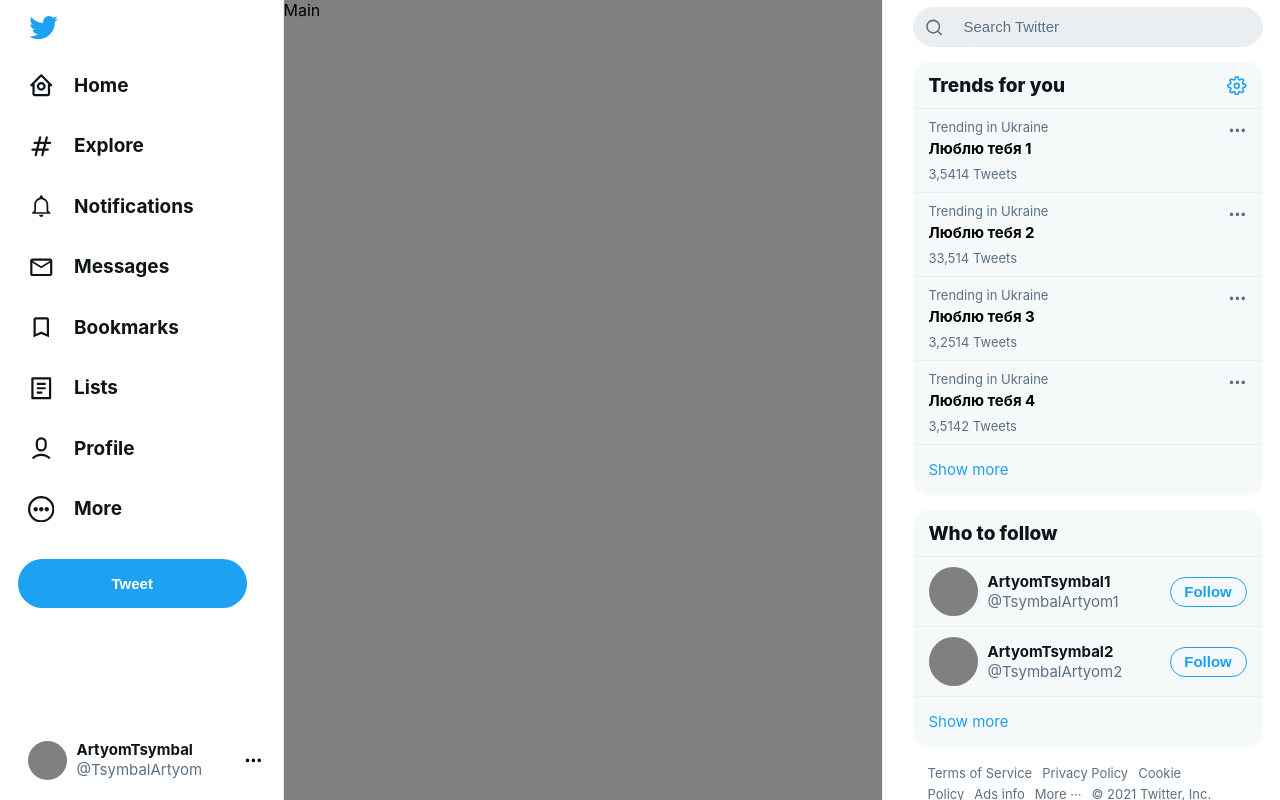
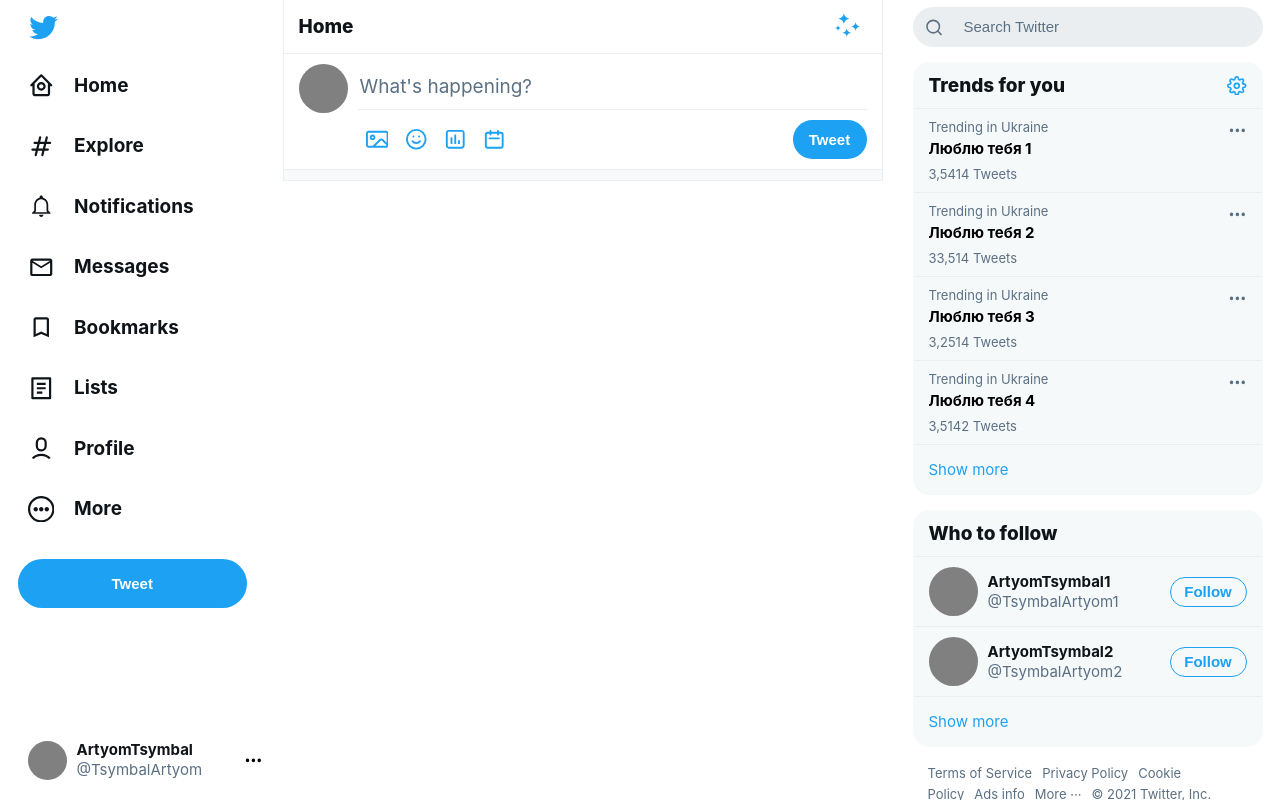
Before and after one commit to Artem-Tsymbal/Twitter-Clone-Frontend, a React (Create React App) app: page /home in a window 1280 px wide. Shown: the top 800 px of the page. Built offline with nearby package versions, Linux system fonts and the light colour scheme.

Commit message:
Feature/added_AddTweetForm_component_view

```diff
--- /dev/null
+++ b/src/components/common/AddTweetForm/AddTweetForm.scss
@@ -0,0 +1,107 @@
+.add-tweet {
+  &-form {
+    &__wrapper {
+      padding-bottom: 5px;
+    }
+    &__container {
+      padding: 5px 15px 5px 15px;
+      display: flex;
+    }
+    &__block-image {
+      margin-right: 10px;
+      padding-top: 5px;
+    }
+    &__image {
+      width: 49px;
+      height: 49px;
+      border-radius: 9999px;
+      background-color: grey;
+      box-shadow: rgb(0 0 0 / 2%) 0px 0px 2px inset;
+      transition-duration: 0.2s;
+      transition-property: background-color;
+      &:hover {
+        background-color: rgba(51, 51, 51, 0.15);
+      }
+    }
+    &__block-content {
+      padding-top: 5px;
+      display: flex;
+      flex-grow: 1;
+      flex-direction: column;
+    }
+    &__textarea {
+      width: 100%;
+      padding-top: 10px;
+      padding-bottom: 10px;
+      outline: none;
+      border: none;
+      font-size: 19px;
+      font-weight: 400;
+      line-height: 25px;
+      font-family: inherit;
+      color: #0f1419;
+      white-space: pre-wrap;
+      overflow-wrap: break-word;
+      resize: none;
+      &::placeholder {
+        color: #5b7083;
+      }
+    }
+  }
+  &-actions {
+    &__wrapper {
+      display: flex;
+      justify-content: space-between;
+      align-items: center;
+      border-top: 1px solid rgb(235, 238, 240);
+    }
+    &__bar {
+      margin-top: 10px;
+      display: flex;
+    }
+    &__icon-wrapper {
+      width: 39px;
+      height: 39px;
+      display: flex;
+      justify-content: center;
+      align-items: center;
+      border-radius: 9999px;
+      transition-duration: 0.2s;
+      transition-property: background-color;
+      cursor: pointer;
+      &:hover {
+        background-color: rgba(29, 161, 242, 0.2);
+      }
+    }
+    &__icon {
+      width: 22.5px;
+      height: 22.5px;
+      color: #1da1f2;
+    }
+    &__button {
+      width: 74px;
+      height: 39px;
+      margin-top: 10px;
+      margin-left: 10px;
+      font-size: 15px;
+      font-weight: 700;
+      line-height: 20px;
+      color: rgb(255, 255, 255);
+      background-color: #1da1f2;
+      outline: none;
+      border-style: none;
+      border-radius: 9999px;
+      transition-duration: 0.2s;
+      transition-property: background-color, box-shadow;
+      cursor: pointer;
+      &:hover {
+        background-color: rgb(26, 145, 218);
+        box-shadow: rgb(0 0 0 / 8%) 0px 8px 28px;
+      }
+      &:active {
+        background-color: rgb(23, 129, 194);
+        box-shadow: rgb(0 0 0 / 8%) 0px 8px 28px;
+      }
+    }
+  }
+}
--- /dev/null
+++ b/src/components/common/AddTweetForm/AddTweetForm.tsx
@@ -0,0 +1,59 @@
+import React from 'react';
+import './AddTweetForm.scss';
+import { HiOutlineCalendar } from 'react-icons/hi';
+import { CgPoll, CgImage } from 'react-icons/cg';
+import { FiSmile } from 'react-icons/fi';
+
+const AddTweetForm: React.FC = () => {
+  const [draftRows, setDraftRows] = React.useState(1);
+
+  const handleChange = (event: React.ChangeEvent<HTMLTextAreaElement>) => {
+    event.target['rows'] = 1;
+    const textareaLineHeight = 25;
+    const currentRows = Math.floor(event.target.scrollHeight / textareaLineHeight);
+    event.target.rows = currentRows;
+    setDraftRows(currentRows);
+  };
+
+  return (
+    <div className="add-tweet-form__wrapper">
+      <div className="add-tweet-form__container">
+
+        <div className="add-tweet-form__block-image">
+          <div className="add-tweet-form__image" />
+        </div>
+
+        <div className="add-tweet-form__block-content">
+          <textarea
+            className="add-tweet-form__textarea"
+            rows={draftRows}
+            id="draft-input"
+            placeholder="What's happening?"
+            onChange={handleChange}
+          ></textarea>
+
+          <div className="add-tweet-actions__wrapper">
+            <div className="add-tweet-actions__bar">
+              <div className="add-tweet-actions__icon-wrapper">
+                <CgImage className="add-tweet-actions__icon" />
+              </div>
+              <div className="add-tweet-actions__icon-wrapper">
+                <FiSmile className="add-tweet-actions__icon" />
+              </div>
+              <div className="add-tweet-actions__icon-wrapper">
+                <CgPoll className="add-tweet-actions__icon" />
+              </div>
+              <div className="add-tweet-actions__icon-wrapper">
+                <HiOutlineCalendar className="add-tweet-actions__icon" />
+              </div>
+            </div>
+            <button className="add-tweet-actions__button">Tweet</button>
+          </div>
+
+        </div>
+      </div>
+    </div>
+  );
+};
+
+export default AddTweetForm;
--- a/src/components/common/ShowMoreButton/ShowMoreButton.tsx
+++ b/src/components/common/ShowMoreButton/ShowMoreButton.tsx
@@ -1,8 +1,6 @@
 import React from 'react';
 import './ShowMoreButton.scss';
 
-const ShowMoreButton: React.FC = () => {
-  return <div className="show-more-button" >Show more</div>;
-};
+const ShowMoreButton: React.FC = () => <div className="show-more-button" >Show more</div>;
 
 export default ShowMoreButton;
--- a/src/components/common/WhoToFollow/WhoToFollow.tsx
+++ b/src/components/common/WhoToFollow/WhoToFollow.tsx
@@ -2,8 +2,7 @@
 import './WhoToFollow.scss';
 import ShowMoreButton from '../ShowMoreButton/ShowMoreButton';
 
-const WhoToFollow: React.FC = () => {
-  return (
+const WhoToFollow: React.FC = () => (
   <div className="follow-block">
     <div className="follow-block-header">
       <span className="trends-block-header__text">Who to follow</span>
@@ -21,7 +20,7 @@
       </div>
       <div className="follow-block-item">
         <div className="main-info-wrapper">
-            <div className="follow-block__image"></div>
+          <div className="follow-block__image" />
           <div className="follow-block-content">
             <span className="follow-block-content__fullName">ArtyomTsymbal2</span>
             <span className="follow-block-content__username">@TsymbalArtyom2</span>
@@ -33,6 +32,5 @@
     </div>
   </div>
 );
-};
 
 export default WhoToFollow;
--- a/src/components/layouts/default/index.scss
+++ b/src/components/layouts/default/index.scss
@@ -32,7 +32,6 @@
   box-sizing: border-box;
   border-left: 1px solid rgb(235, 238, 240);
   border-right: 1px solid rgb(235, 238, 240);
-  background: grey;
 }
 .sidebar-column {
   position: sticky;
--- a/src/components/layouts/default/index.tsx
+++ b/src/components/layouts/default/index.tsx
@@ -6,6 +6,7 @@
 import TrendsForYou from '../../common/TrendsForYou/TrendsForYou';
 import WhoToFollow from '../../common/WhoToFollow/WhoToFollow';
 import ServiceUsage from '../../common/ServiceUsage/ServiceUsage';
+import { Home } from '../../../screens/Home';
 export const DefaultLayout: React.FC = () => {
 
   return (
@@ -21,7 +22,7 @@
       <main className="main-side">
         <div className="content-container">
           <div className="primary-column">
-            <div className="aaa">Main</div>
+            <Home />
           </div>
           <div className="sidebar-column">
             <SearchBox />
--- a/src/screens/Home/index.scss
+++ b/src/screens/Home/index.scss
@@ -0,0 +1,33 @@
+.home {
+  &-header {
+    position: relative;
+    height: 53px;
+    padding-left: 15px;
+    padding-right: 15px;
+    display: flex;
+    justify-content: space-between;
+    align-items: center;
+    border-bottom: 1px solid rgb(235, 238, 240);
+    &__title {
+      font-size: 19px;
+      font-weight: 800;
+      line-height: 25px;
+      color: #0f1419;
+    }
+    &__icon {
+      width: 39px;
+      height: 39px;
+      color: rgb(29, 161, 242);
+      &:hover {
+        color: gold;
+        transform: rotate(360deg);
+      }
+    }
+  }
+  &-divider {
+    height: 10px;
+    background-color: rgb(247, 249, 250);
+    border-top: 1px solid rgb(235, 238, 240);
+    border-bottom: 1px solid rgb(235, 238, 240);
+  }
+}
--- a/src/screens/Home/index.tsx
+++ b/src/screens/Home/index.tsx
@@ -1,10 +1,18 @@
 import React from 'react';
+import './index.scss';
+import { WiStars } from 'react-icons/wi';
+import AddTweetForm from '../../components/common/AddTweetForm/AddTweetForm';
 
 export const Home: React.FC = () => {
 
   return (
-    <div>
-      fddf
+    <div className="home-wrapper">
+      <div className="home-header">
+        <span className="home-header__title">Home</span>
+        <WiStars className="home-header__icon" />
+      </div>
+      <AddTweetForm />
+      <div className="home-divider" />
     </div>
   );
 };
```
Also changed, not shown: .eslintrc.json. Lines whose indentation alone changed are shown as unchanged.
